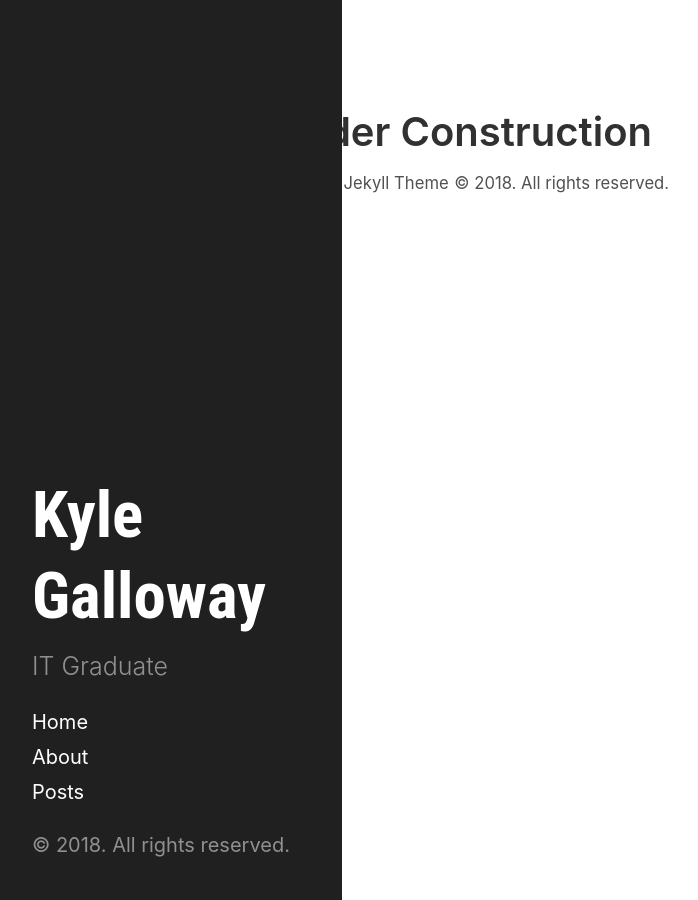
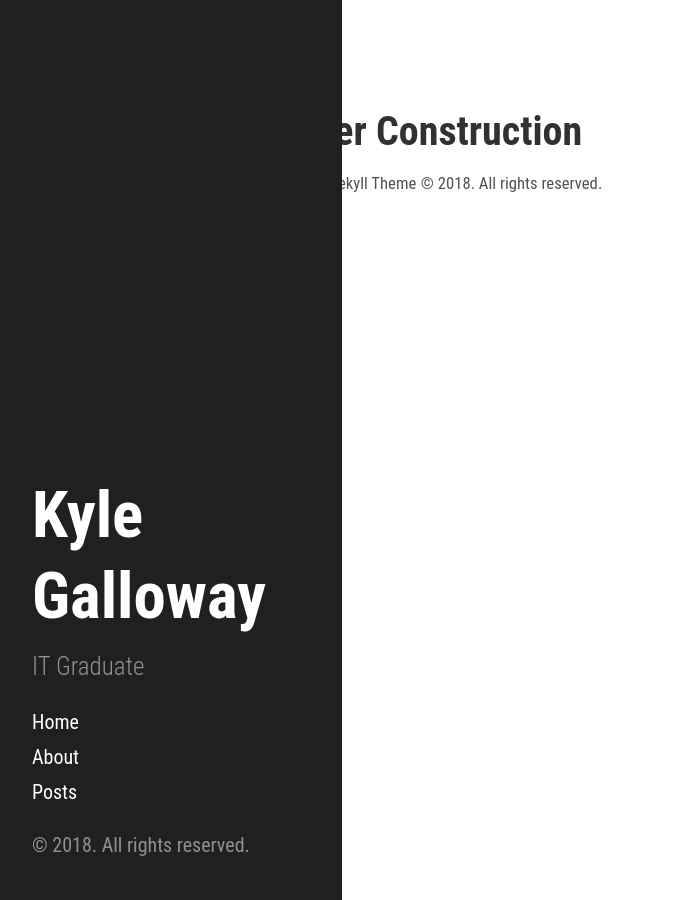
Before and after one commit to Kyle-Galloway/Kyle-Galloway.github.io, a Jekyll site: the page built from index.html, in a window 1280 px wide. Shown: the whole page, without its empty margins (18-716 px from the left). Built offline with Jekyll 4.4.1, drawn with Linux system fonts in a browser that asks for light colours.

Commit message:
Updated CSS
Updated CSS to remove use of default fonts.

```diff
--- a/_sass/_variables.scss
+++ b/_sass/_variables.scss
@@ -13,7 +13,7 @@
 // $blue: #6a9fb5;
 $brown: #8f5536;
 
-$root-font-family: -apple-system, BlinkMacSystemFont, "Segoe UI", "Roboto", "Oxygen", "Ubuntu", "Cantarell", "Fira Sans", "Droid Sans", "Helvetica Neue", Arial, sans-serif;
+$root-font-family: "Roboto Condensed", sans-serif;
 $root-font-size: 16px;
 $root-line-height: 1.5;
 
--- a/public/css/hyde.css
+++ b/public/css/hyde.css
@@ -32,7 +32,7 @@
  */
 
 html {
-  font-family: "Roboto Condensed", Helvetica, Arial, sans-serif;
+  font-family: "Roboto Condensed", sans-serif;
 }
 @media (min-width: 48em) {
   html {
```
